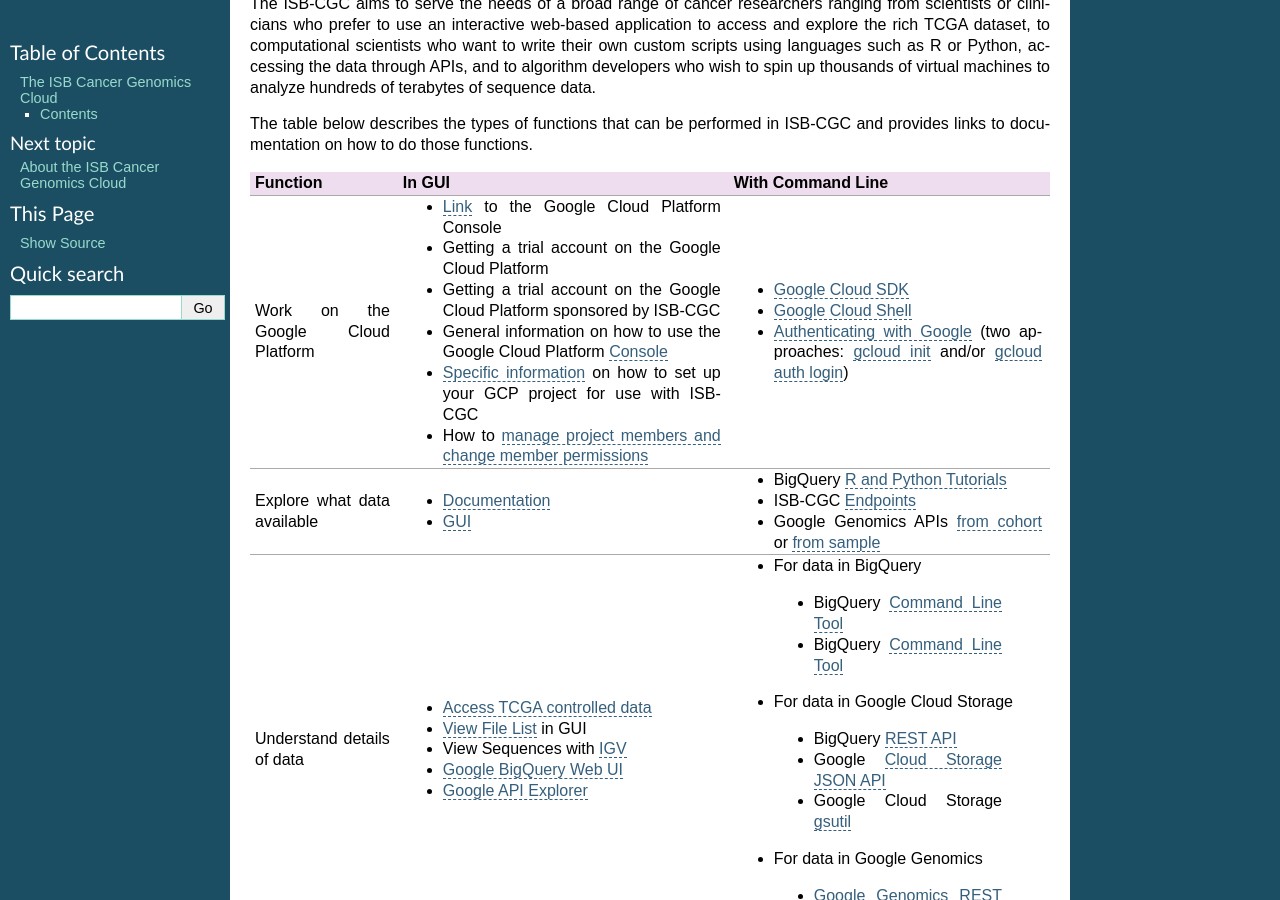
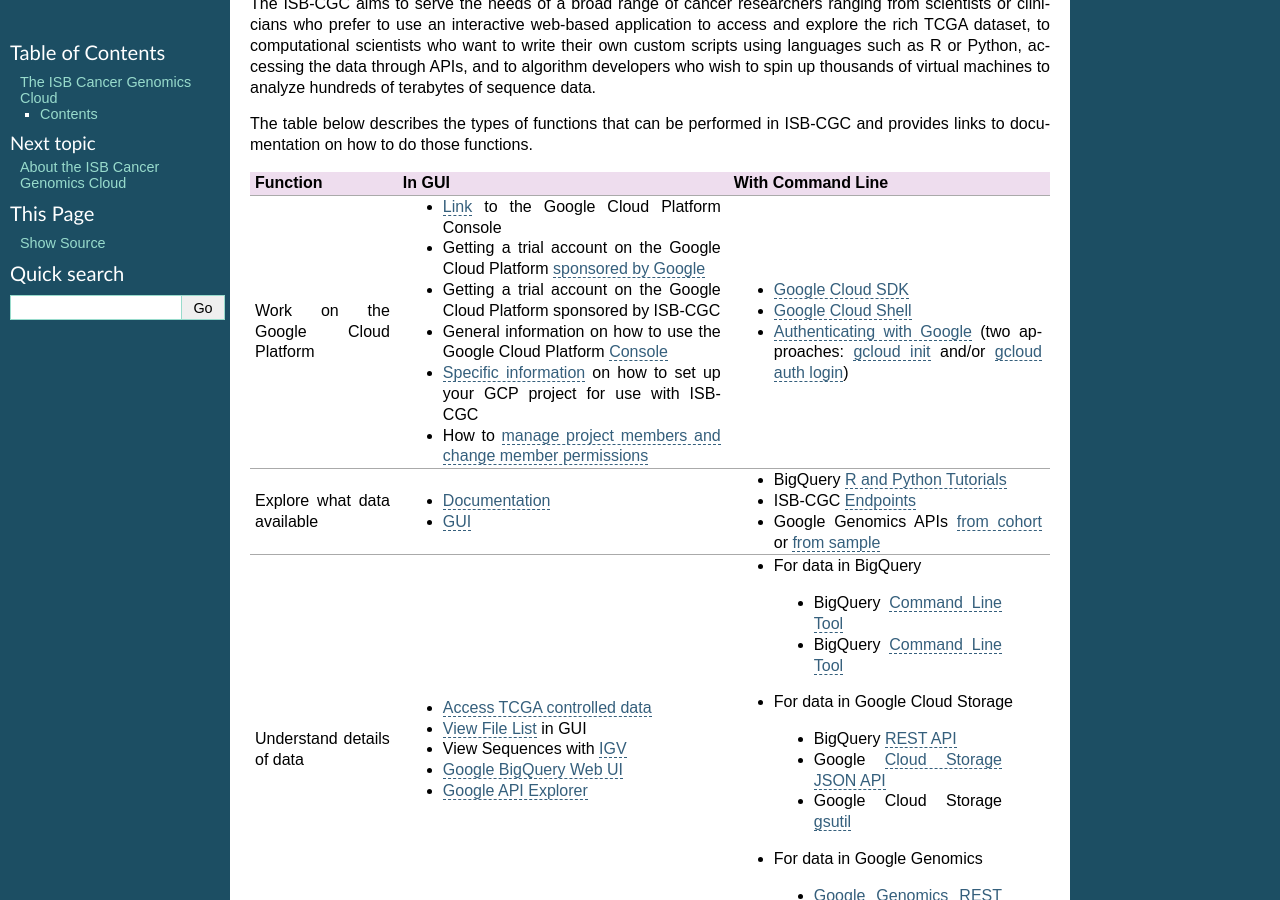
Before and after one commit to isb-cgc/readthedocs, a Sphinx documentation site: the page built from docs/source/index.rst, in a window 1280 px wide and 900 px high, scrolled down 641 px. Built offline with Sphinx 7.4.7, drawn with Linux system fonts in a browser that asks for light colours.

Commit message:
Update index.rst

```diff
--- a/docs/source/index.rst
+++ b/docs/source/index.rst
@@ -30,7 +30,7 @@
 |Function                           |In GUI                                                                                                                                                                                                                                                                                       |With Command Line                                                                                                                                                                                                                                                                                |
 +===================================+=============================================================================================================================================================================================================================================================================================+=================================================================================================================================================================================================================================================================================================+
 |Work on the Google Cloud Platform  |- `Link <https://console.cloud.google.com/>`_ to the Google Cloud Platform Console                                                                                                                                                                                                           |- `Google Cloud SDK <https://cloud.google.com/sdk/>`_                                                                                                                                                                                                                                            |
-|                                   |- Getting a trial account on the Google Cloud Platform                                                                                                                                                                                                                                       |- `Google Cloud Shell <https://cloud.google.com/shell/docs/>`_                                                                                                                                                                                                                                   |
+|                                   |- Getting a trial account on the Google Cloud Platform `sponsored by Google <https://console.developers.google.com/billing/freetrial>`_                                                                                                                                                      |- `Google Cloud Shell <https://cloud.google.com/shell/docs/>`_                                                                                                                                                                                                                                   |
 |                                   |- Getting a trial account on the Google Cloud Platform sponsored by ISB-CGC                                                                                                                                                                                                                  |- `Authenticating with Google </search.html?q=Authenticate+with+Google&check_keywords=yes&area=default>`_ (two approaches: `gcloud init <https://cloud.google.com/sdk/gcloud/reference/init>`_ and/or `gcloud auth login <https://cloud.google.com/sdk/gcloud/reference/auth/login>`_)           |
 |                                   |- General information on how to use the Google Cloud Platform `Console <https://support.google.com/cloud/?hl=en#topic=3340599>`_                                                                                                                                                             |                                                                                                                                                                                                                                                                                                 |
 |                                   |- `Specific information </gcp-info/gcp-info2/Setup.html>`_ on how to set up your GCP project for use with ISB-CGC                                                                                                                                                                            |                                                                                                                                                                                                                                                                                                 |
```
